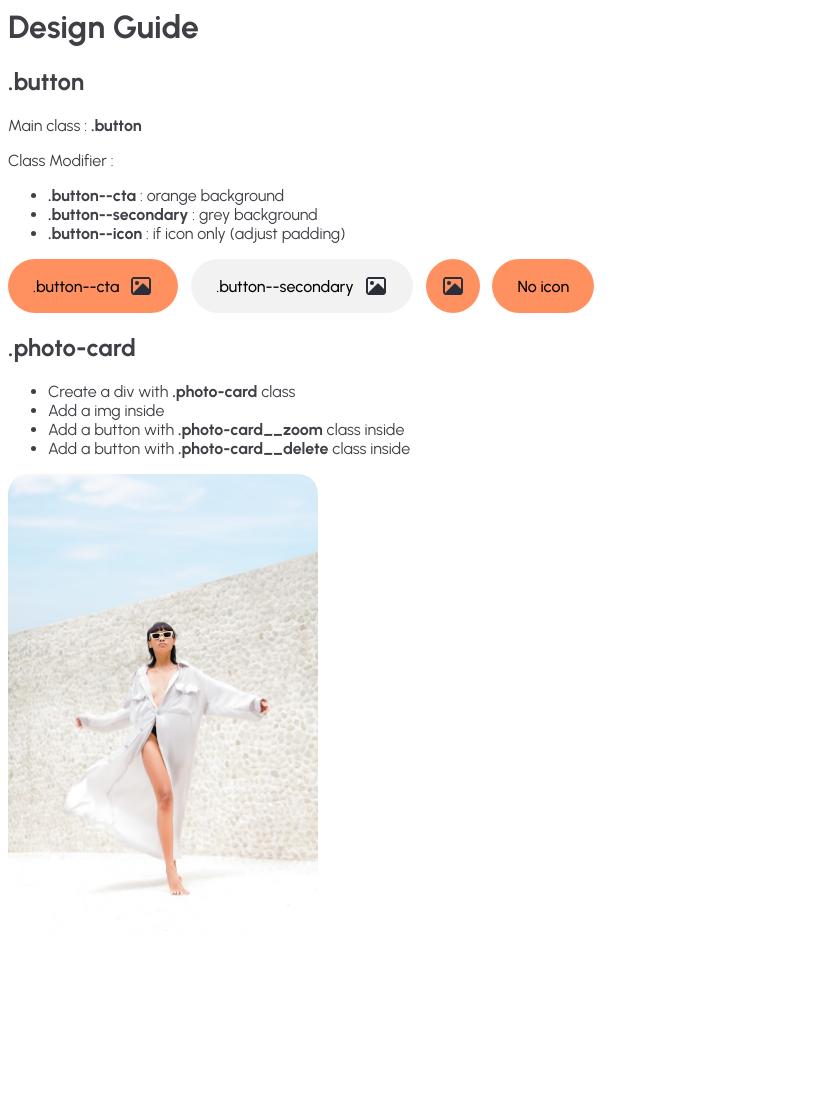
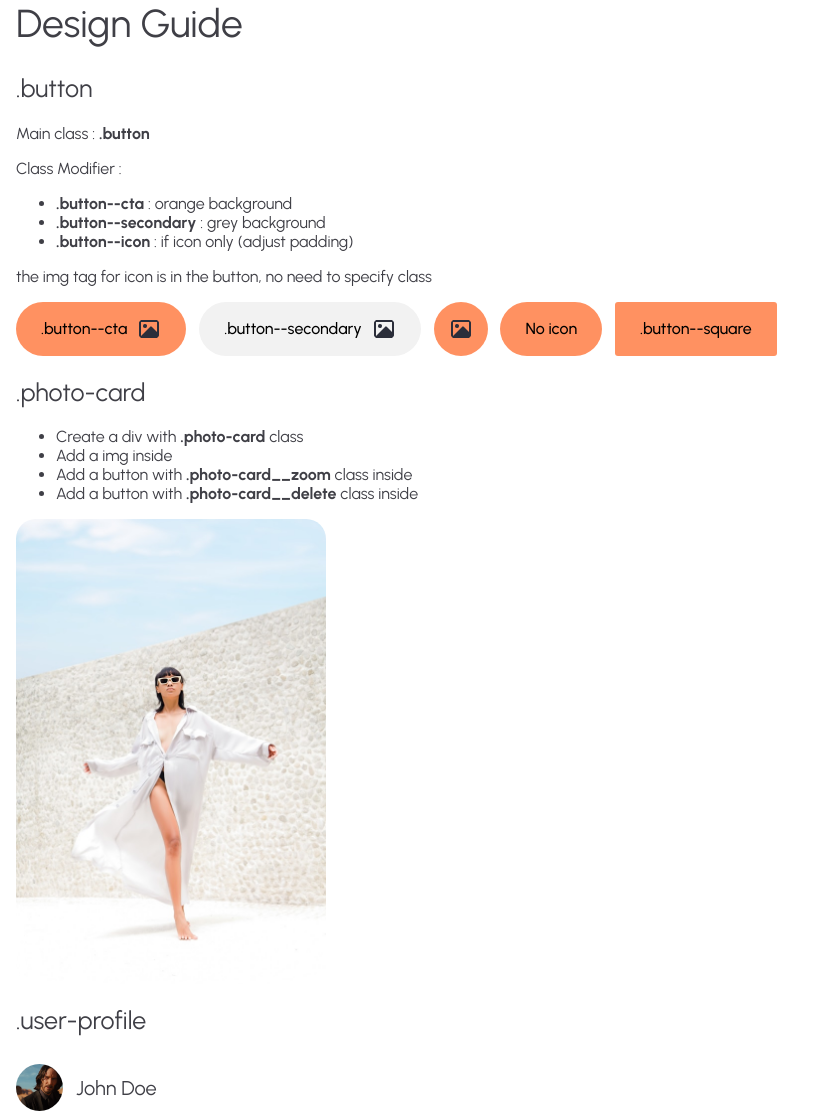
Before and after one commit to mohedabbas/betweenus, a PHP site: page /reset-password/app/views/designGuide/index.php in a window 1280 px wide. Shown: the whole page, without its empty margins (0-832 px from the left). Before the commit the page ends 905 px from the top, so only its background shows below. Run offline with PHP 8.4, Linux system fonts and the light colour scheme; the template is opened without the code that fills it, so the values that code supplies are empty.

Commit message:
last commit

```diff
--- a/sources/app/views/designGuide/index.php
+++ b/sources/app/views/designGuide/index.php
@@ -5,10 +5,10 @@
     <link rel="stylesheet" href="/assets/css/styles.css">
 </head>
 
+<body class="container">
     <h1>
         Design Guide
     </h1>
-
     <section>
         <h2>.button</h2>
         <p>Main class : <b>.button</b></p>
@@ -18,13 +18,14 @@
             <li> <b>.button--secondary</b> : grey background</li>
             <li> <b>.button--icon</b> : if icon only (adjust padding)</li>
         </ul>
-
+        <p>the img tag for icon is in the button, no need to specify class</p>
         <div style="display:flex; gap: 0.8rem">
             <button class="button button--cta">.button--cta<img src="..\..\assets\images\icons\picture.png"></button>
             <button class="button button--secondary">.button--secondary<img
                     src="..\..\assets\images\icons\picture.png"></button>
             <button class="button button--icon"><img src="..\..\assets\images\icons\picture.png"></button>
             <a href="#" class="button button--cta">No icon</a>
+            <a href="#" class="button button--square">.button--square</a>
         </div>
     </section>
     <section>
@@ -41,3 +42,11 @@
             <button class="photo-card__delete"></button>
         </div>
     </section>
+    <section>
+        <h2>.user-profile</h2>
+        <div class="user-profile">
+            <img src="../../assets/images/sample_avatar.png" alt="">
+            <p class="user-profile__name">John Doe</p>
+        </div>
+    </section>
+</body>
--- a/sources/assets/css/styles.css
+++ b/sources/assets/css/styles.css
@@ -13,8 +13,28 @@
 
 body {
   font-family: "Urbanist", serif;
+  font-weight: 400;
   color: var(--text-color);
   background-color: var(--background-color);
+}
+
+h1,
+h2 {
+  font-weight: 400;
+}
+
+h1 {
+  font-size: 2.4375rem;
+}
+
+h2 {
+  font-size: 1.5625rem;
+}
+
+.container {
+  margin: auto;
+  max-width: 81.25rem;
+  padding: 0 1rem;
 }
 
 .button {
@@ -45,6 +65,9 @@ body {
 }
 .button--icon {
   padding: 0.9375rem 0.9375rem;
+}
+.button--square {
+  border-radius: 0.1875rem;
 }
 
 .photo-card {
@@ -99,4 +122,18 @@ body {
   background-color: rgba(0, 0, 0, 0.6);
 }
 
+.user-profile {
+  display: flex;
+  align-items: center;
+  gap: 0.8125rem;
+  font-size: 1.25rem;
+}
+.user-profile img {
+  width: 2.9375rem;
+  height: 2.9375rem;
+  aspect-ratio: 1/1;
+  object-fit: cover;
+  border-radius: 62.5rem;
+}
+
 /*# sourceMappingURL=styles.css.map */
--- a/sources/scss/components/_button.scss
+++ b/sources/scss/components/_button.scss
@@ -29,4 +29,7 @@
     &--icon {
         padding: f.rem(15) f.rem(15);
     }
+    &--square {
+        border-radius: f.rem(3);
+    }
 }
--- a/sources/scss/main.scss
+++ b/sources/scss/main.scss
@@ -4,3 +4,4 @@
 // Components;
 @use "components/button";
 @use "components/photo-card";
+@use "components/user-profile";
```
Also changed, not shown: sources/scss/components/_user-profile.scss (added, +15 -0 lines), sources/scss/partials/_globals.scss (+18 -0 lines), sources/assets/images/sample_avatar.png (added), 1 other file. Lines whose indentation alone changed are shown as unchanged.
